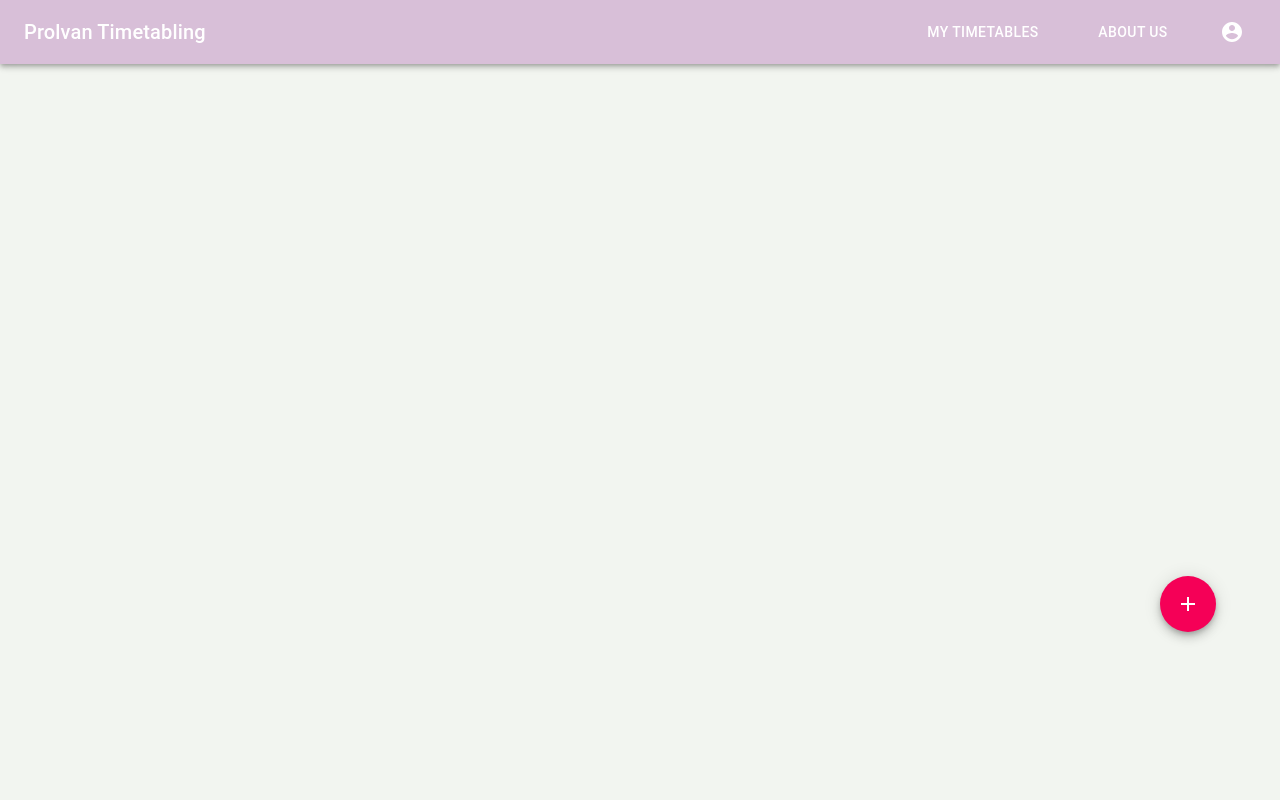
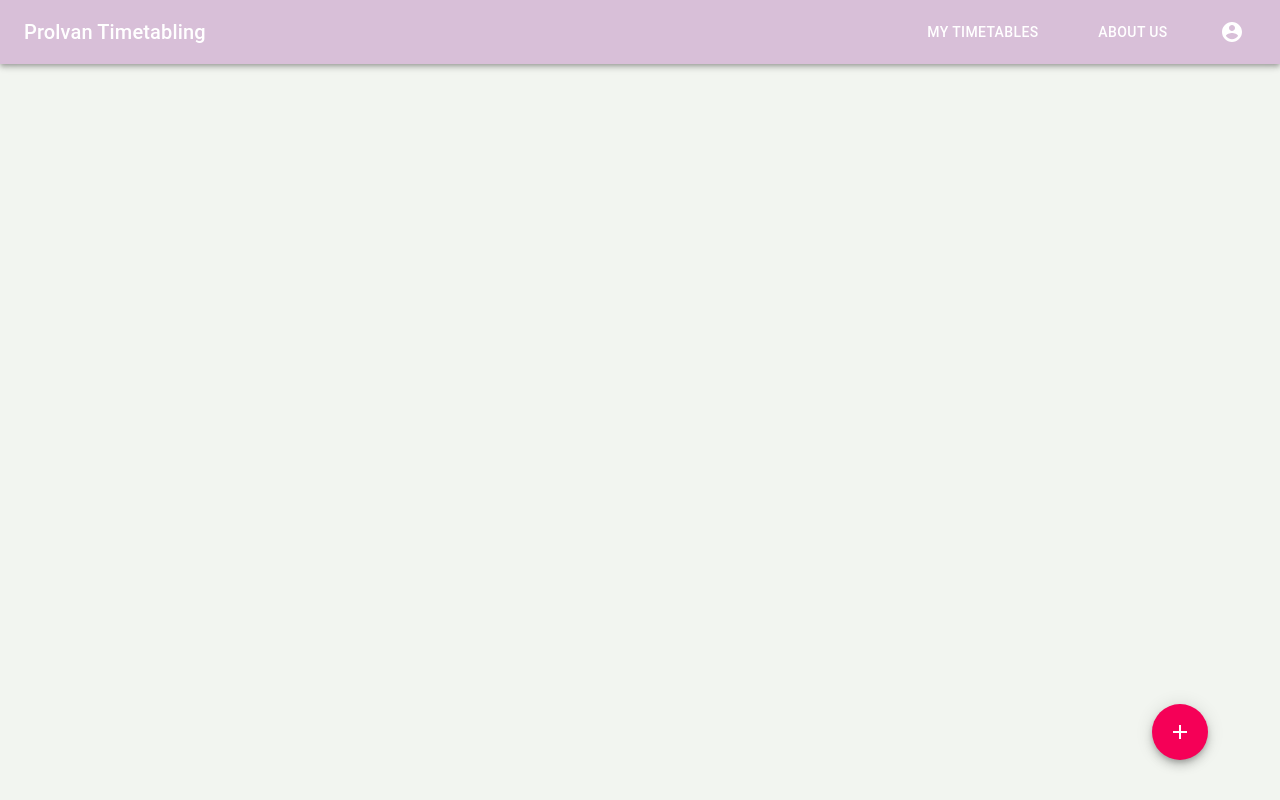
Before and after one commit to a-x-liu/unimelb-timetable, a React (Create React App) app in the folder client/: page /login in a window 1280 px wide. Built offline with nearby package versions, Linux system fonts and the light colour scheme.

Commit message:
starting profile page

```diff
--- a/client/package.json
+++ b/client/package.json
@@ -14,6 +14,7 @@
     "react-router-dom": "^5.2.0",
     "react-scripts": "4.0.3",
     "react-wavify": "^1.5.2",
+    "victory-native": "^35.3.1",
     "web-vitals": "^1.0.1"
   },
   "scripts": {
--- a/client/src/App.css
+++ b/client/src/App.css
@@ -141,11 +141,6 @@ html{
   height: 70px;
 }
 
-#addTableButton {
-  float:right;
-  margin-top: 40%;
-  margin-right: 5%;
-}
 
 .MuiToolbar-root{
   background-color: thistle;
--- a/client/src/App.js
+++ b/client/src/App.js
@@ -2,6 +2,7 @@ import React from 'react';
 import './App.css';
 import Register from './components/Register';
 import Login from './components/Login';
+import Profile from './components/Profile';
 
 import {
   BrowserRouter as Router,
@@ -102,8 +103,8 @@ function App () {
         <Route path="/login">
           <Login />
         </Route>
-        <Route path="/dashboard">
-          <LoginSection />
+        <Route path="/profile">
+          <Profile />
         </Route>
         <Route path="/">
           <LoginSection />
--- a/client/src/components/Login.js
+++ b/client/src/components/Login.js
@@ -63,14 +63,15 @@ const useStyles = makeStyles((theme) => ({
                 <Typography variant="h6" className={classes.title}>
                     Prolvan Timetabling
                 </Typography>
-                <Button variant="h9" className={classes.title} style={{maxWidth: '150px'}}>
+                <Button variant="h9" className={classes.title} style={{ maxWidth: '150px' }}>
                     My Timetables
                 </Button>
-                <Button variant="h9" className={classes.title} style={{maxWidth: '150px'}}>
+                <Button variant="h9" className={classes.title} style={{ maxWidth: '150px' }}>
                     About us
                 </Button>
                 {auth && (
                     <div>
+                    <Link to="/profile" style={{ color: 'white' }}>
                         <IconButton
                             aria-label="account of current user"
                             aria-controls="menu-appbar"
@@ -80,6 +81,7 @@ const useStyles = makeStyles((theme) => ({
                         >
                             <AccountCircle />
                         </IconButton>
+                    </Link>
                     {/* <Menu
                         id="menu-appbar"
                         anchorEl={anchorEl}
@@ -102,7 +104,11 @@ const useStyles = makeStyles((theme) => ({
                 </Toolbar>
             </AppBar>
          </div>
-         <Fab color="secondary" aria-label="add" id="addTableButton">
+         <Fab color="secondary" aria-label="add" id="addTableButton"
+                style={{
+                marginTop: '50%',
+                marginLeft: '90%' }}
+            >
             <AddIcon />
          </Fab>
 
--- /dev/null
+++ b/client/src/components/Profile.js
@@ -0,0 +1,10 @@
+import React from 'react';
+import '../App.css';
+
+export default function () {
+    return (
+        <div>
+            TEst
+        </div>
+    )
+}
```
Also changed, not shown: 1 other file (tests, documents, lock files or other folders). Lines whose indentation alone changed are shown as unchanged.
